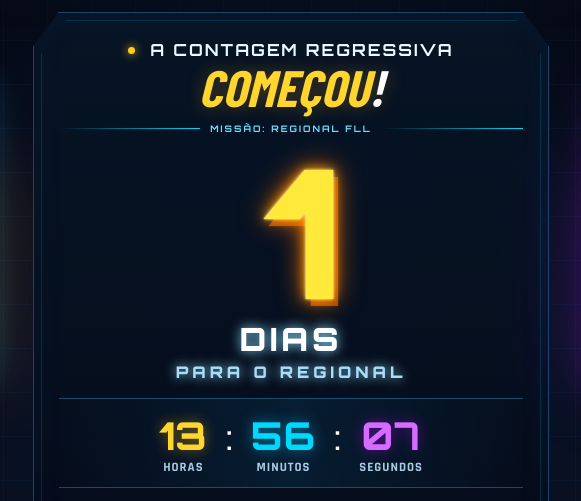
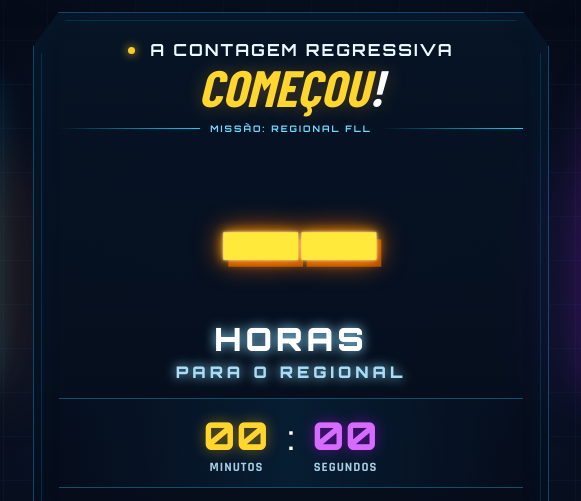
Before and after one commit to ADALTOSOBRINHO/regional, a plain HTML site: page index.html in a window 1280 px wide. Shown: the part 92-593 px from the top of the page, 349-930 px from the left. Drawn offline with nearby package versions, Linux system fonts and the light colour scheme; a web font is replaced by a local one.

Commit message:
Alterando para horas

```diff
--- a/index.html
+++ b/index.html
@@ -49,17 +49,15 @@
       <div class="center-rule"><span></span><b>MISSÃO: REGIONAL FLL</b><span></span></div>
 
       <div class="days-wrap">
-        <div class="days-number" id="days">--</div>
-        <div class="days-label">DIAS <span>PARA O REGIONAL</span></div>
-      </div>
+  <div class="days-number" id="hours">--</div>
+  <div class="days-label">HORAS <span>PARA O REGIONAL</span></div>
+</div>
 
-      <div class="clock" aria-label="Horas, minutos e segundos restantes">
-        <div class="clock-unit"><strong id="hours">00</strong><span>HORAS</span></div>
-        <i>:</i>
-        <div class="clock-unit"><strong id="minutes">00</strong><span>MINUTOS</span></div>
-        <i>:</i>
-        <div class="clock-unit"><strong id="seconds">00</strong><span>SEGUNDOS</span></div>
-      </div>
+<div class="clock" aria-label="Minutos e segundos restantes">
+  <div class="clock-unit"><strong id="minutes">00</strong><span>MINUTOS</span></div>
+  <i>:</i>
+  <div class="clock-unit"><strong id="seconds">00</strong><span>SEGUNDOS</span></div>
+</div>
 
       <div class="event-date"><span class="calendar-icon">▦</span><span>11 DE NOVEMBRO DE 2026</span><b>•</b><span>GOIÁS</span></div>
       <p class="main-motto">CADA SEGUNDO CONTA.<br><strong>CADA EQUIPE FAZ A DIFERENÇA.</strong></p>
@@ -82,7 +80,7 @@
     <div><span>02 / COLABORAÇÃO</span><p>Não é apenas robótica: é criatividade, ciência e <b>colaboração.</b></p></div>
     <div><span>03 / DESAFIO</span><p>O próximo desafio pode ser o nosso melhor <b>projeto.</b></p></div>
   </section>
-<iframe data-testid="embed-iframe" style="border-radius:12px" src="https://open.spotify.com/embed/playlist/5LiyqhzjiUVTUcWCNVLhee?utm_source=generator&si=cba0fb8114844882" width="100%" height="152" frameBorder="0" allowfullscreen="" allow="autoplay; clipboard-write; encrypted-media; fullscreen; picture-in-picture" loading="lazy"></iframe>
+
   <footer>
     <span class="footer-mark">◆</span>
     <span>SESI MINEIROS · ROBÓTICA EDUCACIONAL</span>
```
